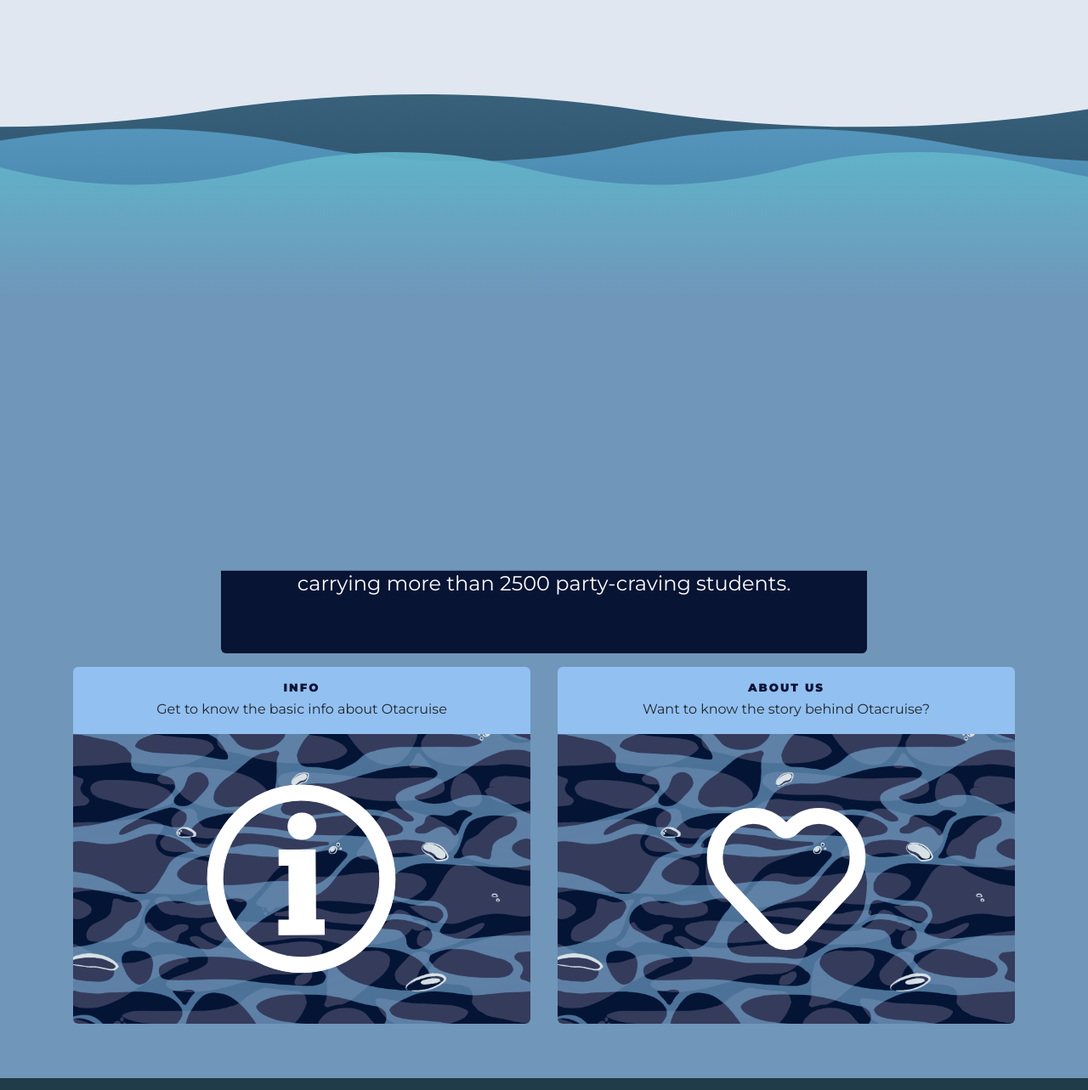
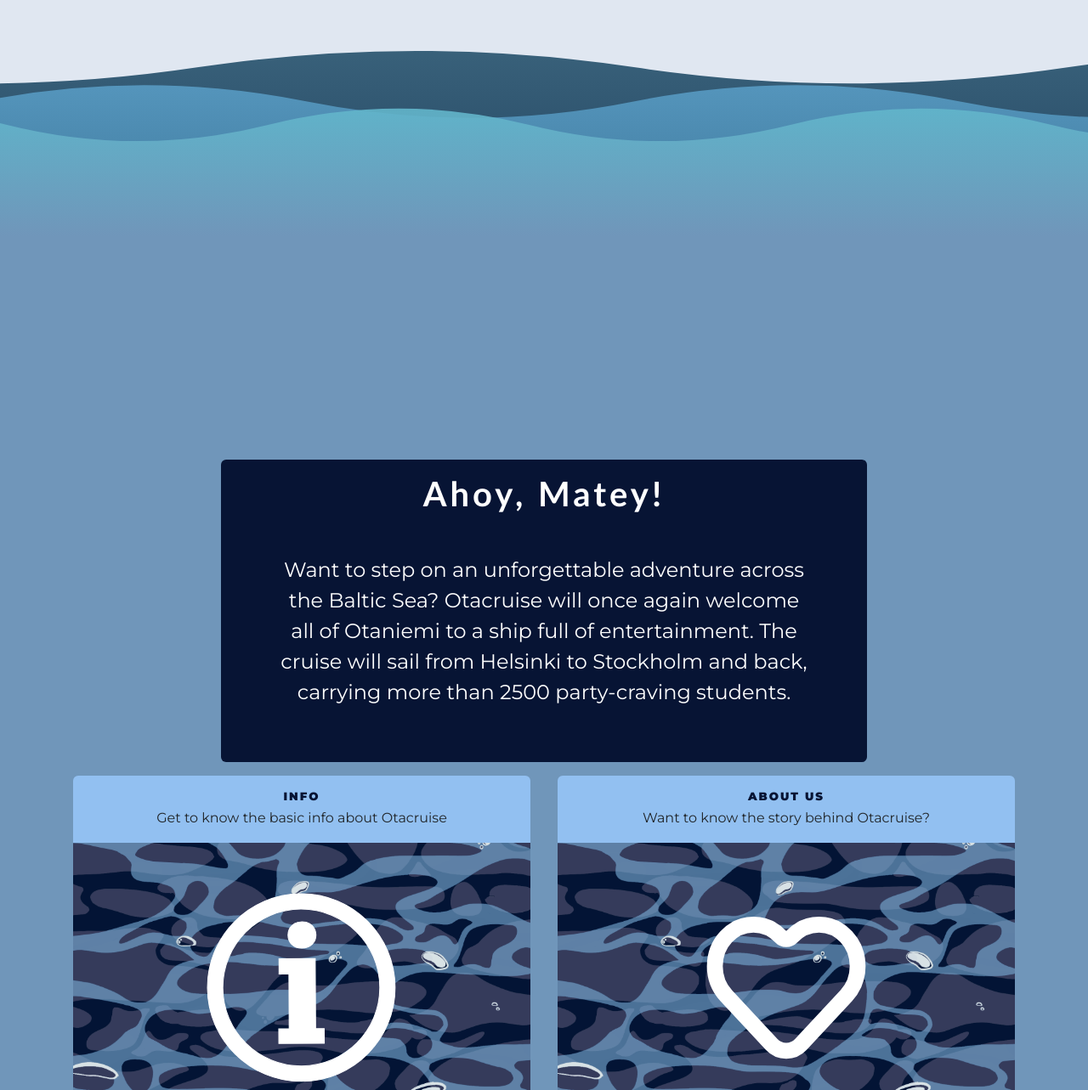
Before and after one commit to verkkomestari/otacruise, a React (Vite) app: page / in a window 1280 px wide. Shown: the part 947-2230 px from the top of the page at 85% size. Built offline with nearby package versions, Linux system fonts and the light colour scheme; a web font is replaced by a local one.

Commit message:
fix fish

```diff
--- a/src/components/Hero.tsx
+++ b/src/components/Hero.tsx
@@ -118,7 +118,6 @@
         <HeroCTA type='button' onClick={executeScroll}>
           Read more!
         </HeroCTA>
-        <HeroMascot src={merihevonen} alt='' />
       </HeroContent>
     </HeroWrapper>
   )
--- a/src/components/Intro.tsx
+++ b/src/components/Intro.tsx
@@ -1,6 +1,5 @@
 import styled from 'styled-components'
 import HomeCards from './HomeCards'
-import tausta from '../assets/images/meritausta.png'
 
 //Alotusssivun alla oleva esittelyosio
 
@@ -8,9 +7,11 @@
   introRef: React.RefObject<HTMLDivElement>
 }
 
-const IntroSection = styled.div<{ $background: string }>`
+const IntroSection = styled.div`
   width: 100%;
   overflow: hidden;
+  position: relative;
+  z-index: 1;
   text-align: center;
   color: white;
   background-color: ${({ theme }) => theme.colors.lightBlue};
@@ -43,7 +44,7 @@
 
 const Intro = ({ introRef }: IntroProps) => {
   return (
-    <IntroSection ref={introRef} id='intro' $background={tausta}>
+    <IntroSection ref={introRef} id='intro'>
       <Spacer />
       <IntroCopy>
         <IntroTitle>Ahoy, Matey!</IntroTitle>
--- a/src/components/Sea.tsx
+++ b/src/components/Sea.tsx
@@ -6,18 +6,20 @@
 const SeaContainer = styled.div`
   width: 100%;
   height: 25rem;
+  margin-bottom: 8rem;
   overflow: visible; /* Allows the fish to jump outside the container bounds */
   position: relative;
+  z-index: 0;
   background-color: ${({ theme }) => theme.colors.cloud};
 `
 
 // Base wave paths designed to tile seamlessly
 const WAVE_PATH_1 =
-  'M 0 50 Q 150 20 300 50 T 600 50 T 900 50 T 1200 50 T 1500 50 T 1800 50 V 400 H 0 Z'
+  'M 0 50 Q 150 20 300 50 T 600 50 T 900 50 T 1200 50 T 1500 50 T 1800 50 V 350 H 0 Z'
 const WAVE_PATH_2 =
-  'M 0 40 Q 200 70 400 40 T 800 40 T 1200 40 T 1600 40 T 2000 40 V 400 H 0 Z'
+  'M 0 40 Q 200 70 400 40 T 800 40 T 1200 40 T 1600 40 T 2000 40 V 350 H 0 Z'
 const WAVE_PATH_3 =
-  'M 0 30 Q 120 60 240 30 T 480 30 T 720 30 T 960 30 T 1200 30 T 1440 30 T 1680 30 V 400 H 0 Z'
+  'M 0 30 Q 120 60 240 30 T 480 30 T 720 30 T 960 30 T 1200 30 T 1440 30 T 1680 30 V 350 H 0 Z'
 
 const randomBetween = (min: number, max: number) =>
   Math.round(min + Math.random() * (max - min))
@@ -163,7 +165,7 @@
         </defs>
 
         {/* Back Layer */}
-        <g transform='translate(0, 130)'>
+        <g transform='translate(0, 90)'>
           <animated.path
             d={WAVE_PATH_2}
             fill='url(#deepWave)'
@@ -172,7 +174,7 @@
         </g>
 
         {/* Mid Layer */}
-        <g transform='translate(0, 160)'>
+        <g transform='translate(0, 120)'>
           <animated.path
             d={WAVE_PATH_1}
             fill='url(#midWaveGrad)'
@@ -218,7 +220,7 @@
         </animated.g>
 
         {/* Front Layer */}
-        <g transform='translate(0, 190)'>
+        <g transform='translate(0, 150)'>
           <animated.path
             d={WAVE_PATH_3}
             fill='url(#frontWaveGrad)'
```
